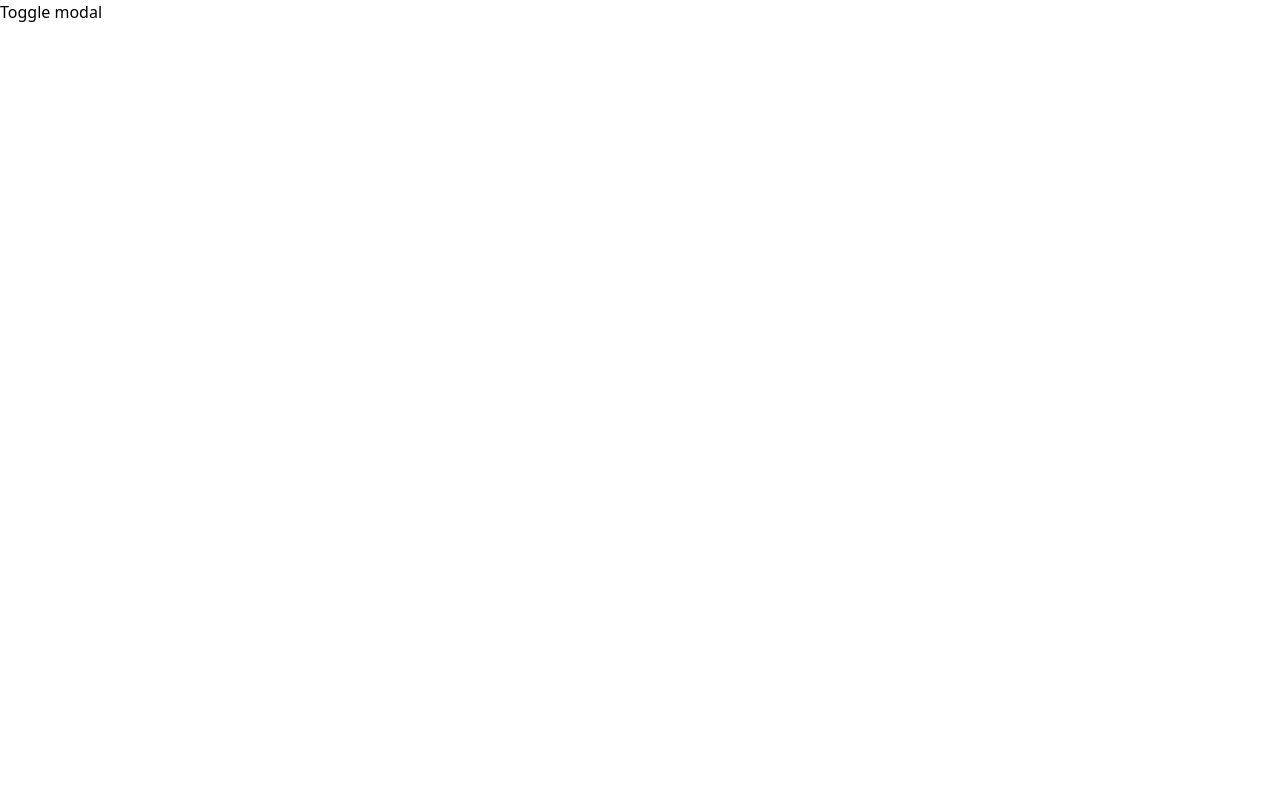
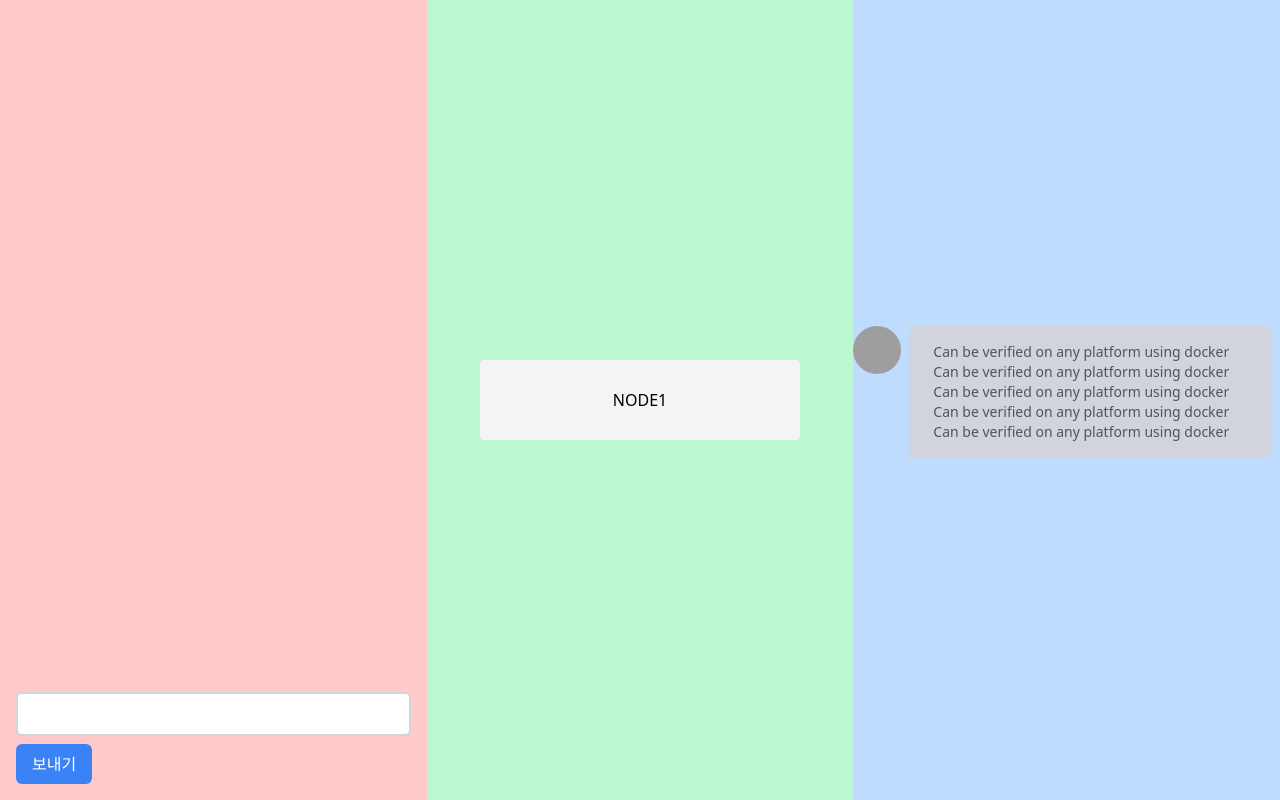
Before and after one commit to djgnfj-svg/Aipe, a React (Create React App) app in the folder frontend/: page /test in a window 1280 px wide. Built offline with nearby package versions, Linux system fonts and the light colour scheme; grey boxes are pictures that could not be loaded.

Commit message:
추가 모달 디테일 임시

```diff
--- a/frontend/src/App.js
+++ b/frontend/src/App.js
@@ -10,6 +10,7 @@ function App() {
       <Routes>
         <Route path="/" element={<MainPage />} />
         <Route path="/test" element={<TestPage />} />
+        <Route path="/modal/:id" element={<TestPage />} />
       </Routes>
     </BrowserRouter>
   );
--- a/frontend/src/components/modal/ModalForm.jsx
+++ b/frontend/src/components/modal/ModalForm.jsx
@@ -36,7 +36,7 @@ function ModalForm({ formData, handleChange, handleSubmit, closeModal }) {
                                 />
                             </div>
                             {/* Price Input */}
-                            <div className="col-span-2 sm:col-span-1">
+                            {/* <div className="col-span-2 sm:col-span-1">
                                 <label htmlFor="price" className="block mb-2 text-sm font-medium text-gray-900 dark:text-white">Price</label>
                                 <input
                                     type="number"
@@ -48,9 +48,9 @@ function ModalForm({ formData, handleChange, handleSubmit, closeModal }) {
                                     placeholder="$2999"
                                     required
                                 />
-                            </div>
+                            </div> */}
                             {/* Category Select */}
-                            <div className="col-span-2 sm:col-span-1">
+                            <div className="col-span-2">
                                 <label htmlFor="category" className="block mb-2 text-sm font-medium text-gray-900 dark:text-white">Category</label>
                                 <select
                                     id="category"
@@ -60,10 +60,10 @@ function ModalForm({ formData, handleChange, handleSubmit, closeModal }) {
                                     className="bg-gray-50 border border-gray-300 text-gray-900 text-sm rounded-lg focus:ring-primary-500 focus:border-primary-500 block w-full p-2.5 dark:bg-gray-600 dark:border-gray-500 dark:placeholder-gray-400 dark:text-white dark:focus:ring-primary-500 dark:focus:border-primary-500"
                                 >
                                     <option value="">Select category</option>
-                                    <option value="TV">TV/Monitors</option>
-                                    <option value="PC">PC</option>
-                                    <option value="GA">Gaming/Console</option>
-                                    <option value="PH">Phones</option>
+                                    <option value="TV">선형 3개</option>
+                                    <option value="PC">선형 5개</option>
+                                    <option value="GA">회전형</option>
+                                    <option value="PH">검색형(계발중)</option>
                                 </select>
                             </div>
                             {/* Description Textarea */}
--- a/frontend/src/pages/test_page.jsx
+++ b/frontend/src/pages/test_page.jsx
@@ -1,44 +1,85 @@
 
 import React, { useState } from 'react';
+import { useParams } from 'react-router-dom';
 import ModalForm from '../components/modal/ModalForm';
+function Chat() {
+    const [messages, setMessages] = useState([]);
+    const [inputValue, setInputValue] = useState('');
 
-function TestPage() {
-    const [isModalOpen, setIsModalOpen] = useState(false);
-    const [formData, setFormData] = useState({
-        name: '',
-        price: '',
-        category: '',
-        description: '',
-    });
-
-    const toggleModal = () => setIsModalOpen(!isModalOpen);
-
-    const handleChange = (e) => {
-        const { name, value } = e.target;
-        setFormData({ ...formData, [name]: value });
-    };
-
-    const handleSubmit = (e) => {
-        e.preventDefault();
-        console.log('Form Data:', formData);
-        setIsModalOpen(false);
+    const sendMessage = () => {
+        if (!inputValue.trim()) return;
+        setMessages([...messages, inputValue]);
+        setInputValue('');
     };
 
     return (
-        <>
-            <button onClick={toggleModal} /* Button attributes */>
-                Toggle modal
-            </button>
-            {isModalOpen && (
-                <ModalForm
-                    formData={formData}
-                    handleChange={handleChange}
-                    handleSubmit={handleSubmit}
-                    closeModal={toggleModal}
+        <div className="flex flex-col h-full">
+            {/* 채팅 내역 */}
+            <div className="flex-1 overflow-y-auto p-4 space-y-2">
+                {messages.map((message, index) => (
+                    <div key={index} className="break-words p-2 bg-gray-200 rounded-md">
+                        {message}
+                    </div>
+                ))}
+            </div>
+            {/* 메시지 입력 및 전송 부분 */}
+            <div className="p-4">
+                <input
+                    type="text"
+                    className="input border-2 border-gray-300 p-2 rounded-md w-full"
+                    value={inputValue}
+                    onChange={(e) => setInputValue(e.target.value)}
+                    onKeyPress={(e) => e.key === 'Enter' && sendMessage()}
                 />
-            )}
-        </>
-    )
+                <button
+                    onClick={sendMessage}
+                    className="mt-2 px-4 py-2 bg-blue-500 text-white rounded-md hover:bg-blue-600"
+                >
+                    보내기
+                </button>
+            </div>
+        </div>
+    );
+}
+function TestPage() {
+    const { id } = useParams();
+    // TODO : ajex로 데이터 받아오고 이름 넣기
+    return (
+        <div className="flex flex-col md:flex-row h-screen">
+            {/* 왼쪽 섹션 */}
+            <div className="flex-1 bg-red-200">
+                <Chat />
+            </div>
+            {/* 중앙 섹션 */}
+            <div className="flex-1 flex flex-col justify-center items-center bg-green-200 space-y-4">
+                {/* 가로로 긴 상자, 마우스 호버 시 배경색 변경 */}
+                <div className="w-3/4 h-20 bg-gray-100 rounded flex justify-center items-center hover:bg-gray-300 transition duration-300">
+                    NODE1
+                </div>
+            </div>
+            {/* 오른쪽 섹션 */}
+            <div className="flex-1 flex justify-center items-center bg-blue-200">
+                <div className="chat-message">
+                    <div className="flex items-start mb-4">
+                        <img src="https://images.unsplash.com/photo-1549078642-b2ba4bda0cdb?ixlib=rb-1.2.1&ixid=eyJhcHBfaWQiOjEyMDd9&auto=format&fit=facearea&facepad=3&w=144&h=144"
+                            alt="My profile"
+                            className="w-12 h-12 rounded-full order-1" />
+                        <div className="flex flex-col space-y-2 text-sm max-w-md mx-2 order-2 items-start">
+                            <div>
+                                <span className="px-6 py-4 rounded-lg inline-block rounded-bl-none bg-gray-300 text-gray-600">
+                                    Can be verified on any platform using docker
+                                    Can be verified on any platform using docker
+                                    Can be verified on any platform using docker
+                                    Can be verified on any platform using docker
+                                    Can be verified on any platform using docker
+                                </span>
+                            </div>
+                        </div>
+                    </div>
+                </div>
+            </div>
+        </div>
+    );
 };
 
 export default TestPage;
```
Also changed, not shown: frontend/public/img/arrow.png (added).
